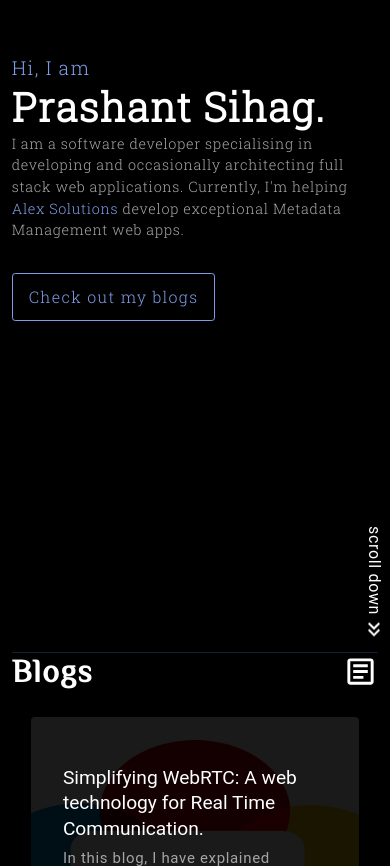
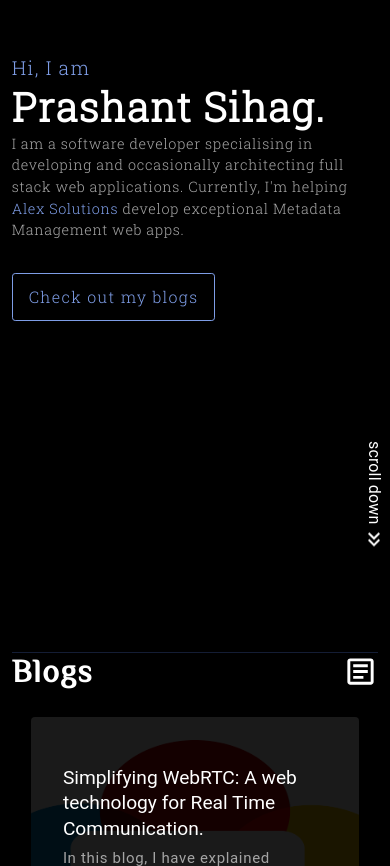
Before and after one commit to prashantsihag03/portfolio, a React app: page / in a window 390 px wide. Shown: the part 234-1100 px from the top of the page. Built offline with nearby package versions, Linux system fonts and the light colour scheme.

Commit message:
added meta theme color for ios, lifter scroll here text up for mobiles, ignoring some files for eslint

```diff
--- a/public/index.html
+++ b/public/index.html
@@ -6,6 +6,7 @@
         <meta name="author" content="Prashant Sihag" />
         <meta name="description" content="Software Developer Prashant Sihag's Portfolio" />
         <meta name='viewport' content='width=device-width, initial-scale=1' />
+        <meta name="theme-color" content="#000000" />
         <link href="https://fonts.googleapis.com/css2?family=Roboto+Slab:wght@300&display=swap" rel="stylesheet" />
         <link href="https://fonts.googleapis.com/css2?family=Philosopher&display=swap" rel="stylesheet" />
         <link rel="manifest" href="/site.webmanifest" />
--- a/src/components/App/App.tsx
+++ b/src/components/App/App.tsx
@@ -1,4 +1,4 @@
-import { Box, Typography } from "@mui/material";
+import { Box, SxProps, Theme, Typography } from "@mui/material";
 import * as React from "react";
 import StyledComponents from "styled-components";
 import QuickIconData from "../../Data/QuickIcons";
@@ -39,6 +39,29 @@ const Scroller = StyledComponents(KeyboardDoubleArrowDownIcon)`
   animation-iteration-count: infinite;
 `;
 
+const BoxStyles: SxProps<Theme> = {
+  position: "absolute",
+  display: "flex",
+  flexDirection: "column",
+  justifyContent: "center",
+  alignItems: "center",
+  right: "1%",
+  top: "90vh",
+  color: "white",
+
+  ["@media only screen and (max-width: 600px)"]: {
+    top: "80vh",
+  }
+}
+
+const StyledTypograghy = StyledComponents(Typography)`
+  writing-mode: vertical-lr;
+  letter-spacing: 0.5pt;
+  display: flex;
+  flex-direction: row;
+  justify-content: center;
+  align-items: center;
+`
 
 const App: React.FC = () => {
   const [active, setActive] = React.useState<string>("intro");
@@ -60,28 +83,19 @@ const App: React.FC = () => {
         <NavigationMenu active={active} items={['intro', 'blogs', 'about']}/>
       </WebOnly> */}
       <WebOnly>
-        <SocialIcons>
+        <SocialIcons data-testid="social-icons">
           <QuickBioIcons items={QuickIconData}/>
         </SocialIcons>
       </WebOnly>
+      <Box component="div" sx={BoxStyles}>
+        <StyledTypograghy>scroll down</StyledTypograghy>
+        <Scroller fontSize={"medium"}/>
+      </Box>
       <Main component="main">
         <QuickBioInfo observer={intersectionObserver}/>
         <Blogs observer={intersectionObserver}/>
         <ClosingBlock observer={intersectionObserver}/>
       </Main>
-      <Box component="div" sx={{
-        position: "absolute",
-        display: "flex",
-        flexDirection: "column",
-        justifyContent: "center",
-        alignItems: "center",
-        right: "1%",
-        top: "90vh",
-        color: "white",
-      }}>
-        <Typography style={{writingMode: "vertical-lr", letterSpacing: "0.5pt", display: "flex", flexDirection: "row", justifyContent: "center", alignItems: "center", }}>scroll down</Typography>
-        <Scroller fontSize={"medium"}/>
-      </Box>
     </React.Fragment>
   );
 }
```
Also changed, not shown: .eslintrc.js, 1 other file (tests, documents, lock files or other folders). Lines whose indentation alone changed are shown as unchanged.
